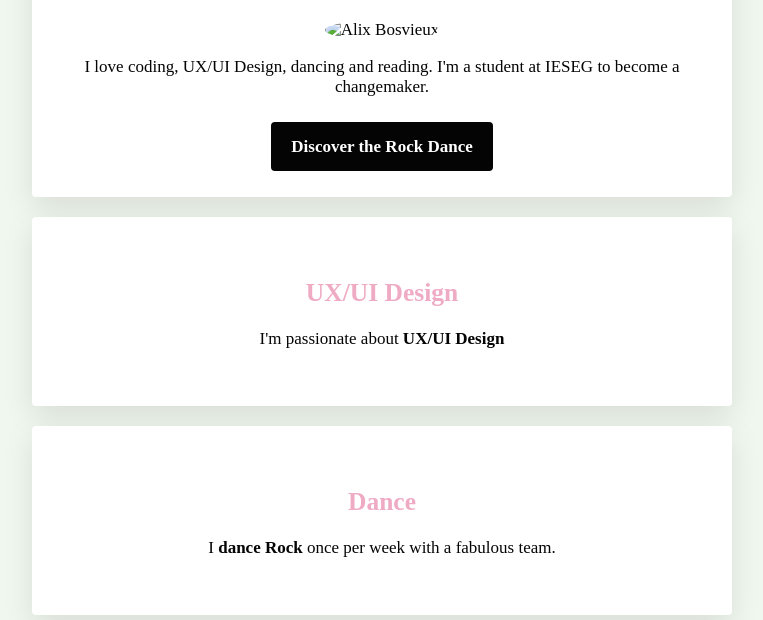
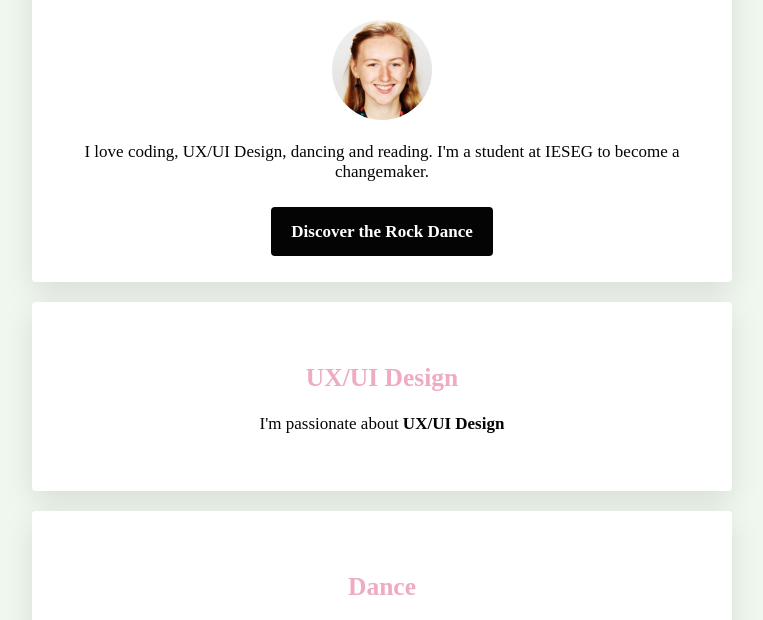
Before and after one commit to alix-bosvieux/my-profile, a plain HTML site: page index.html in a window 1280 px wide. Shown: the part 146-766 px from the top of the page, without its empty margins (258-1021 px from the left). Drawn offline with Linux system fonts and the light colour scheme.

Commit message:
Update index.html

```diff
--- a/index.html
+++ b/index.html
@@ -17,7 +17,7 @@
 <div class="container">
 	<div class="card-white" id="introduction">
 		<h1>Hello, I'm Alix</h1>
-		<img src="profile-picture.png" class="img-circle" width="100px" alt="Alix Bosvieux">
+		<img src="images/profile-picture.png" class="img-circle" width="100px" alt="Alix Bosvieux">
 
 
 		<p>
```
